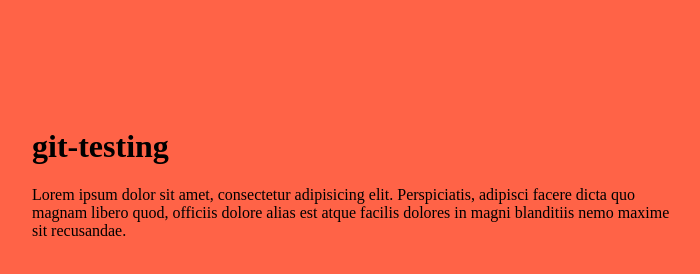
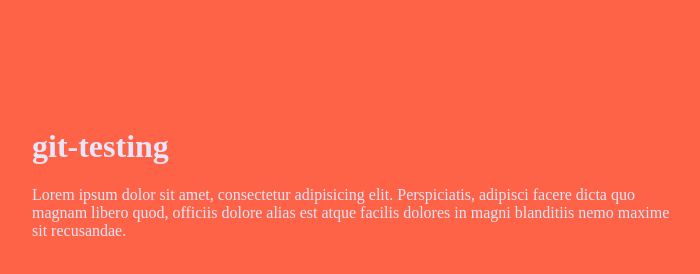
Before and after one commit to Shenden/git-test, a plain HTML site: page index.html in a window 1280 px wide. Shown: the whole page, without its empty margins (288-988 px from the left). Drawn offline with Linux system fonts and the light colour scheme.

Commit message:
changed font color to lavender

```diff
--- a/style.css
+++ b/style.css
@@ -2,5 +2,5 @@ body{
   max-width: 50%;
   background-color: tomato;
   margin: 10% auto;
-  color: black;
+  color: lavender;
 }
```
